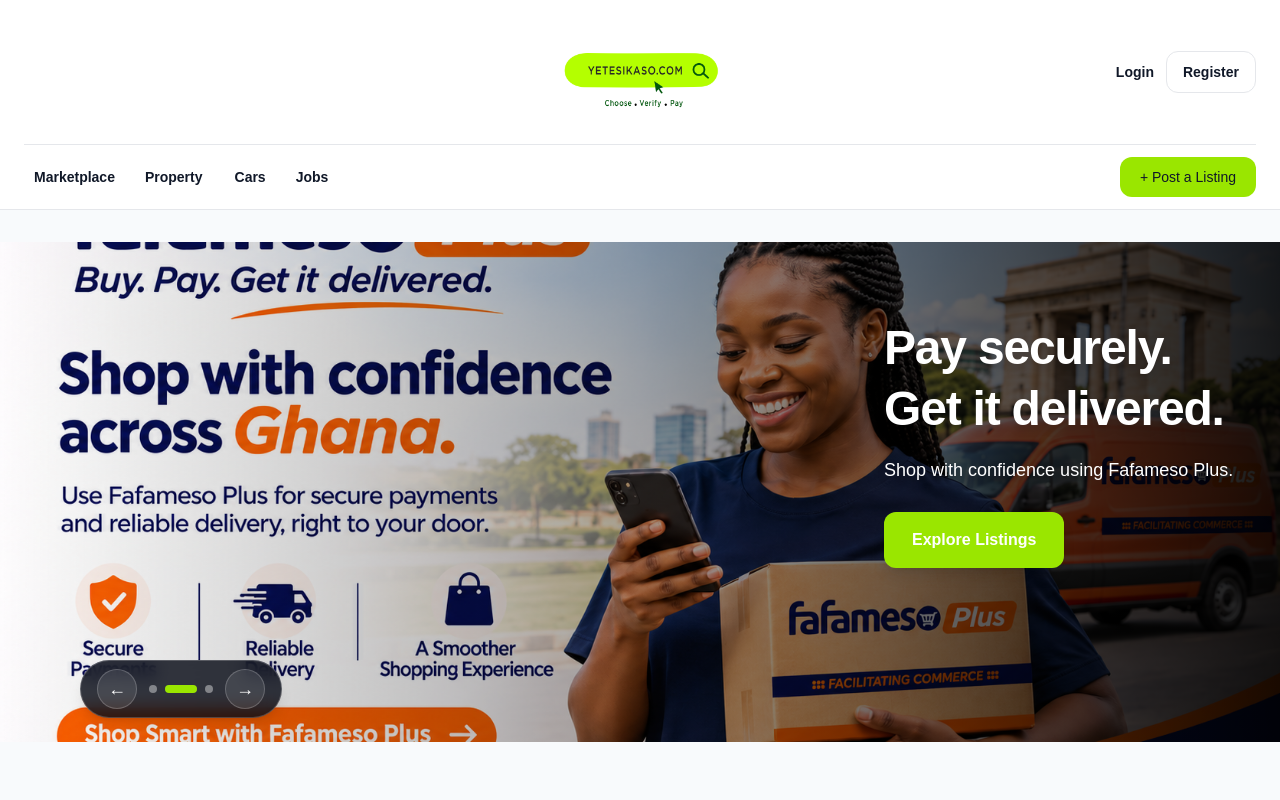
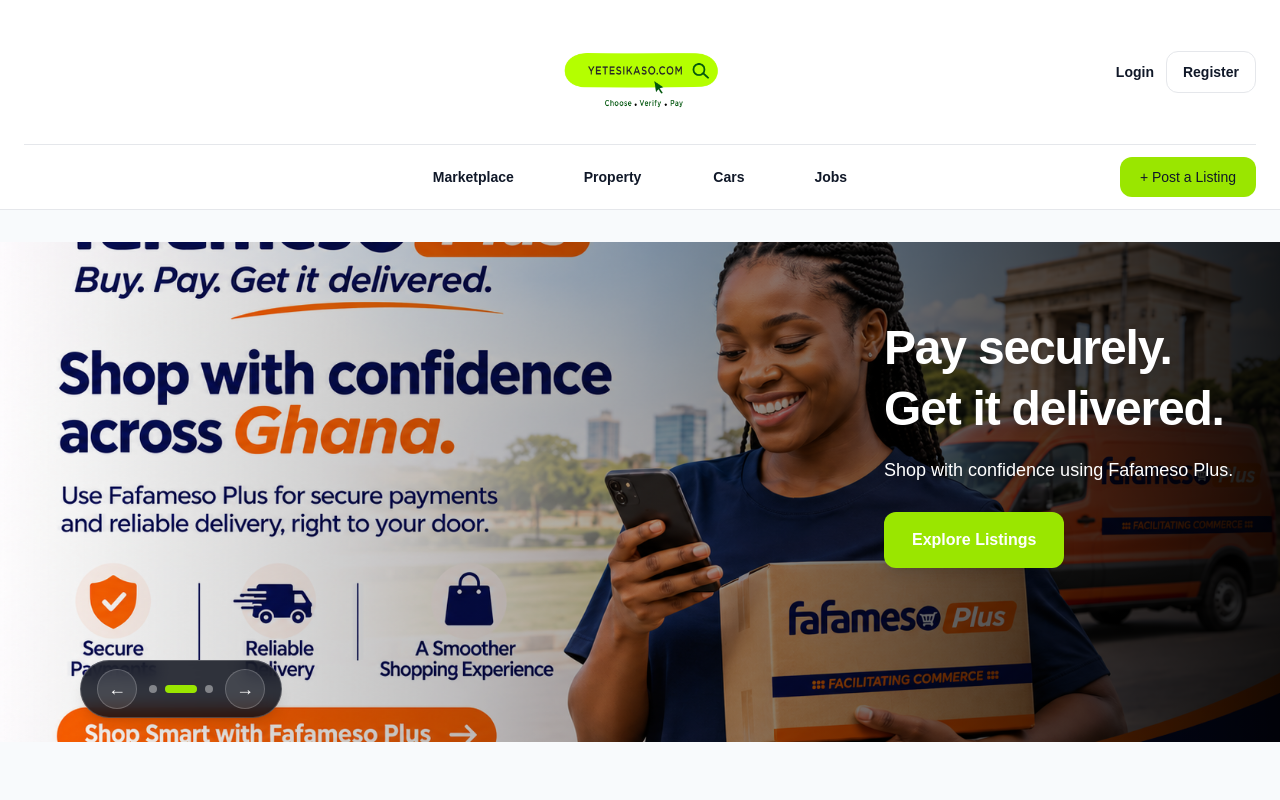
Before and after one commit to Producedbywy/its-yetesikaso, a Next.js app in the folder its-yetesikaso-frontend/: page / in a window 1280 px wide. Shown: the top 800 px of the page. Built offline with nearby package versions, Linux system fonts and the light colour scheme; no server answers.

Commit message:
Centre desktop navigation links and improve header spacing

```diff
--- a/its-yetesikaso-frontend/src/components/layout/navbar.tsx
+++ b/its-yetesikaso-frontend/src/components/layout/navbar.tsx
@@ -250,14 +250,17 @@ export default function Navbar() {
           </div>
         </div>
 
+
         {/* MAIN NAVIGATION */}
         <nav
           aria-label="Main navigation"
-          className="flex min-h-16 items-center justify-between gap-4 border-t border-gray-200 py-3"
+          className="grid min-h-16 grid-cols-[minmax(0,1fr)_auto_minmax(0,1fr)] items-center gap-2 border-t border-gray-200 py-3"
         >
+          {/* BALANCE SPACE TO KEEP LINKS CENTRED */}
+          <div aria-hidden="true" />
 
-          <div className="flex flex-wrap items-center gap-2 text-sm font-semibold">
-
+          {/* CENTRED NAVIGATION LINKS */}
+          <div className="flex items-center justify-center gap-4 whitespace-nowrap text-sm font-semibold lg:gap-12">
             <Link
               href="/marketplace"
               className={linkClass("/marketplace")}
@@ -285,18 +288,17 @@ export default function Navbar() {
             >
               Jobs
             </Link>
-
           </div>
 
-          {/* PRIMARY POSTING ACTION */}
+          {/* POST LISTING BUTTON — RIGHT */}
           <Link
             href="/post-listing"
-            className={`${actionClass("/post-listing")} whitespace-nowrap text-sm`}
+            className={`${actionClass("/post-listing")} justify-self-end whitespace-nowrap text-sm`}
           >
             + Post a Listing
           </Link>
+        </nav>
 
-        </nav>
 
       </Container>
     </header>
```
